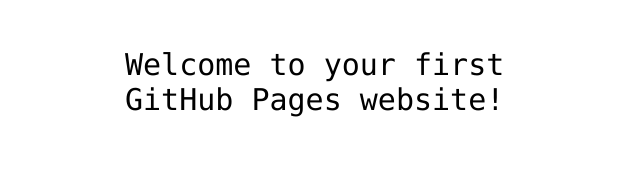
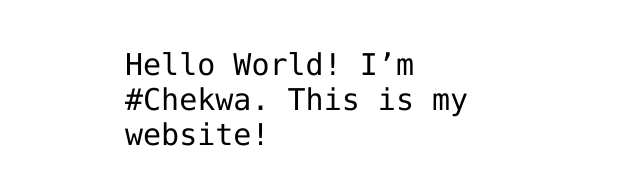
Before and after one commit to Chekwa23/Chekwa23.github.io, a plain HTML site: page index.html in a window 1280 px wide. Shown: the part 341-526 px from the top of the page, without its empty margins (315-955 px from the left). Drawn offline with Linux system fonts and the light colour scheme.

Commit message:
Add my username on line 15

```diff
--- a/index.html
+++ b/index.html
@@ -12,7 +12,7 @@
 <img src="https://octodex.github.com/images/daftpunktocat-thomas.gif" id="octocat" alt="octocat-gif" />
 
 <!-- Change this code here by copy and pasting your template on line 15 -->
-<p>Welcome to your first GitHub Pages website!</p>
+<p>Hello World! I’m #Chekwa. This is my website!</p>
 
 </body>
 </html>
```
